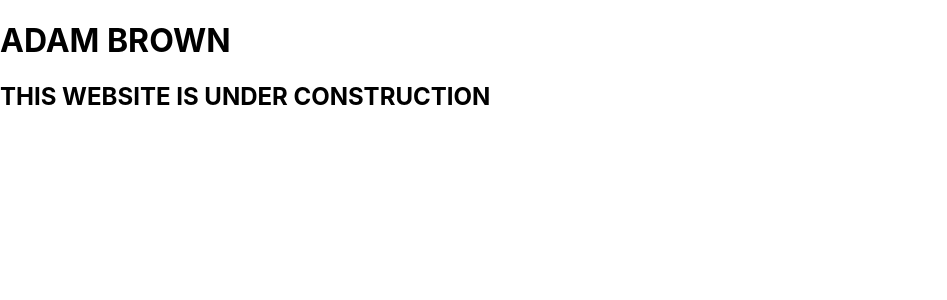
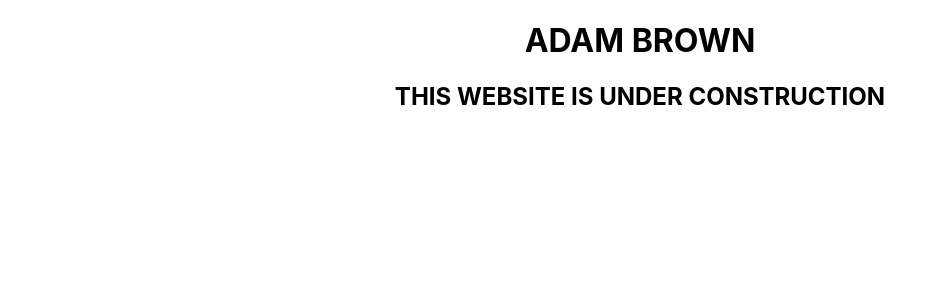
Before and after one commit to adamnb/adamnb-website, a React (Create React App) app: page / in a window 1280 px wide. Shown: the top 300 px of the page, without its empty margins (0-947 px from the left). Built offline with nearby package versions, Linux system fonts and the light colour scheme.

Commit message:
Centered Text

```diff
--- a/src/App.js
+++ b/src/App.js
@@ -9,7 +9,6 @@ function App() {
   return (
       <div>
         <Routes>
-
           <Route path='/' element={<Home />} ></Route>
           <Route path='adamnb-website/' element={<Home />} ></Route>
         </Routes>
--- a/src/Home/Home.css
+++ b/src/Home/Home.css
@@ -0,0 +1,3 @@
+* {
+    text-align: center;
+}
```
Also changed, not shown: 1 other file (tests, documents, lock files or other folders).
